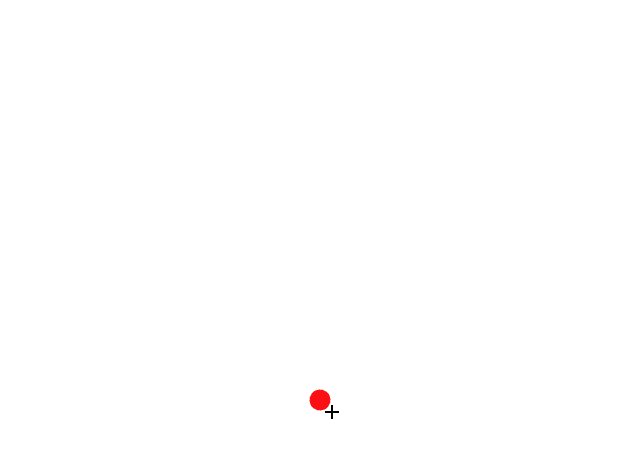
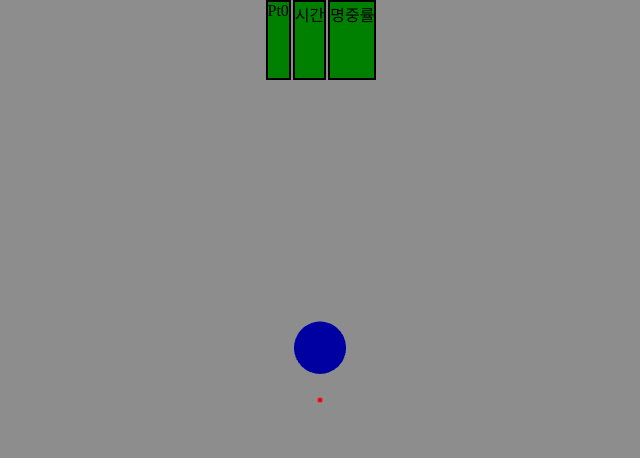
Before and after one commit to while-true-study/AimPro, a React (Create React App) app: page / in a window 1280 px wide. Shown: the top 458 px of the page, without its empty margins (320-960 px from the left). Built offline with nearby package versions, Linux system fonts and the light colour scheme.

Commit message:
back/score

```diff
--- /dev/null
+++ b/src/components/Background.js
@@ -0,0 +1,14 @@
+import React from 'react';
+import { MeshBasicMaterial } from 'three';
+import { Canvas, useThree } from '@react-three/fiber';
+
+const Background = ({ onBackgroundClick }) => {
+  return (
+    <mesh position={[0, 0, -10]} onClick={onBackgroundClick}>
+      <planeGeometry args={[100, 100]}></planeGeometry>
+      <meshBasicMaterial color="gray"></meshBasicMaterial>
+    </mesh>
+  );
+};
+
+export default Background;
--- /dev/null
+++ b/src/components/ScoreBar.js
@@ -0,0 +1,14 @@
+import React from 'react';
+import './Scorebar.css';
+
+const Scorebar = ({ score, rate, time }) => {
+  return (
+    <div className="ScoreBar_body">
+      <div className="score box">Pt{score}</div>
+      <div className="time box">시간{time}</div>
+      <div className="rate box">명중률{rate}</div>
+    </div>
+  );
+};
+
+export default Scorebar;
--- /dev/null
+++ b/src/components/Scorebar.css
@@ -0,0 +1,17 @@
+.ScoreBar_body {
+  position: absolute;
+  top: 5%;
+  left: 50%;
+  width: 40%;
+  height: 10%;
+  z-index: 100;
+  display: flex;
+  justify-content: center; /* 가로 중앙 정렬 */
+  transform: translate(-50%, -50%); /* 정확한 중앙 정렬 */
+}
+
+.box {
+  border: 2px solid black !important;
+  margin-left: 2px;
+  background-color: green !important;
+}
--- a/src/pages/Home.css
+++ b/src/pages/Home.css
@@ -3,6 +3,8 @@
   top: 50%;
   left: 50%;
   z-index: 100;
+  width: 5px;
+  height: 5px;
 }
 #root {
   /* cursor: none !important; */
--- a/src/pages/Home.js
+++ b/src/pages/Home.js
@@ -1,62 +1,173 @@
-import React, { useEffect, useState } from 'react';
-import { Canvas, useFrame, useThree } from '@react-three/fiber';
-import { OrthographicCamera, Raycaster, Vector2 } from 'three';
-import './Home.css';
-import { PointerLockControls } from 'three/examples/jsm/Addons.js';
+import React, { useRef, useState, useEffect } from 'react';
+import { Canvas, useThree } from '@react-three/fiber';
+import { Raycaster, Vector2 } from 'three';
+import { PointerLockControls } from '@react-three/drei';
+import Background from '../components/Background';
+import Scorebar from '../components/ScoreBar';
 
-function CameraLookAt({ mouseY, mouseX }) {
-  const { camera } = useThree();
+function Crosshair() {
+  return (
+    <div
+      style={{
+        position: 'absolute',
+        top: '50%',
+        left: '50%',
+        width: '5px',
+        height: '5px',
+        backgroundColor: 'red',
+        transform: 'translate(-50%, -50%)',
+        borderRadius: '50%',
+        zIndex: 100,
+      }}
+    />
+  );
+}
+// function ScoreBar({ score }) {
+//   return (
+//     <div>
+//       <div
+//         style={{
+//           position: 'absolute',
+//           top: '5%',
+//           left: '50%',
+//           width: '5px',
+//           height: '5px',
+//           backgroundColor: 'red',
+//           transform: 'translate(-50%, -50%)',
+//           borderRadius: '50%',
+//           zIndex: 100,
+//         }}
+//       >
+//         {score}
+//       </div>
+//     </div>
+//   );
+// }
+function ClickableMesh({ onRemove, position }) {
+  const meshRef = useRef();
 
-  useFrame(() => {
-    // 마우스 Y 값을 기반으로 카메라의 바라보는 방향을 업데이트
-    const targetY = mouseY * 1.1; // Y값 스케일 조정
-    const targetX = mouseX * 1.1; // Y값 스케일 조정
-    camera.lookAt(targetX * 5, targetY * -5, 0); // X: 0, Z: 0 고정, Y만 변경
-  });
+  const handleClick = () => {
+    if (onRemove) onRemove(); // 부모에서 전달된 제거 함수 호출
+    console.log('Mesh removed!');
+  };
 
-  return null;
+  return (
+    <mesh
+      ref={meshRef}
+      onClick={handleClick}
+      position={position}
+      userData={{ onClick: handleClick }} // userData에 onClick 저장
+    >
+      <sphereGeometry args={[0.5]} />
+      <meshStandardMaterial color="blue" />
+    </mesh>
+  );
 }
 
-function Raycastering() {
-  const { camera, gl, scene } = useThree();
+function FirstPersonControls() {
+  const { camera, scene } = useThree();
   const raycaster = new Raycaster();
   const mouse = new Vector2();
-  const [intersection, setIntersection] = useState(null);
+
+  useEffect(() => {
+    const onMouseClick = (event) => {
+      mouse.x = (event.clientX / window.innerWidth) * 2 - 1;
+      mouse.y = -(event.clientY / window.innerHeight) * 2 + 1;
+
+      raycaster.setFromCamera(mouse, camera);
+
+      const intersects = raycaster.intersectObjects(scene.children);
+      if (intersects.length > 0) {
+        const clickedObject = intersects[0].object;
+        if (clickedObject.userData && clickedObject.userData.onClick) {
+          clickedObject.userData.onClick(); // userData의 onClick 호출
+        }
+      }
+    };
+
+    window.addEventListener('click', onMouseClick);
+    return () => window.removeEventListener('click', onMouseClick);
+  }, [camera, raycaster, mouse, scene]);
+
+  return <PointerLockControls />;
 }
 
-const Home = () => {
-  const [mouseY, setMouseY] = useState(0);
-  const [mouseX, setMouseX] = useState(0);
-  const handlePointerMove = (event) => {
-    const nY = (event.clientY / window.innerHeight) * 2 - 1;
-    const nX = (event.clientX / window.innerWidth) * 2 - 1;
-    setMouseX(nX);
-    setMouseY(nY);
+function App() {
+  const [meshes, setMeshes] = useState([
+    { id: 1, position: [0, 1, -5] },
+    { id: 2, position: [0, 1, -5] },
+    { id: 3, position: [0, 1, -5] },
+    { id: 4, position: [0, 1, -5] },
+  ]);
+
+  // 충돌 여부 확인 함수
+  const isPositionValid = (newPosition, existingPositions, minDistance = 1) => {
+    for (const pos of existingPositions) {
+      const distance = Math.sqrt(
+        Math.pow(newPosition[0] - pos[0], 2) +
+          Math.pow(newPosition[1] - pos[1], 2),
+      );
+      if (distance < minDistance) return false; // 충돌 발생
+    }
+    return true; // 충돌 없음
   };
+
+  // 새로운 랜덤 위치 생성 함수
+  const generateRandomPosition = (existingPositions) => {
+    let newPosition;
+    let attempts = 0;
+    do {
+      newPosition = [
+        Math.random() * 5 - 5, // x: -5 ~ 5
+        Math.random() * 5 - 5, // y: -5 ~ 5
+        -5, // z 고정
+      ];
+      attempts++;
+      if (attempts > 100) break; // 안전장치: 너무 많은 시도 시 중단
+    } while (!isPositionValid(newPosition, existingPositions));
+    return newPosition;
+  };
+
+  const removeMesh = (id) => {
+    setMeshes((prevMeshes) => {
+      const filteredMeshes = prevMeshes.filter((mesh) => mesh.id !== id); // 제거시킴
+      setScore(score + 500);
+      const newId = Math.max(...prevMeshes.map((mesh) => mesh.id)) + 1; // 새로운 id생성
+      const newPosition = generateRandomPosition(
+        // position만들기
+        filteredMeshes.map((mesh) => mesh.position),
+      );
+      const newMesh = { id: newId, position: newPosition };
+
+      return [...filteredMeshes, newMesh];
+    });
+  };
+  const createMesh = () => {};
+  const [score, setScore] = useState(0);
   return (
-    <div
-      onPointerMove={handlePointerMove}
-      style={{ width: '100%', height: '100%' }}
-    >
-      <div>
-        <span id="center" class="material-symbols-outlined">
-          add
-        </span>
-      </div>
-      <Canvas antialias={false} style={{ width: '100%', height: '100%' }}>
-        <CameraLookAt mouseY={mouseY} mouseX={mouseX} />
-        <mesh
-          onClick={() => {
-            console.log('없어짐');
-          }}
-        >
-          <sphereGeometry args={[0.1]}></sphereGeometry>
-          <meshBasicMaterial color={'red'}></meshBasicMaterial>
-        </mesh>
-        <Raycastering></Raycastering>
+    <>
+      <Crosshair />
+      <Scorebar score={score}></Scorebar>
+      <Canvas>
+        <Background
+          onBackgroundClick={() => console.log('Miss Click')}
+        ></Background>
+        <ambientLight />
+        <pointLight position={[10, 10, 10]} />
+        {meshes.map((mesh) => (
+          <ClickableMesh
+            position={mesh.position}
+            key={mesh.id}
+            onRemove={() => {
+              removeMesh(mesh.id);
+              createMesh();
+            }}
+          />
+        ))}
+        <FirstPersonControls />
       </Canvas>
-    </div>
+    </>
   );
-};
+}
 
-export default Home;
+export default App;
```
